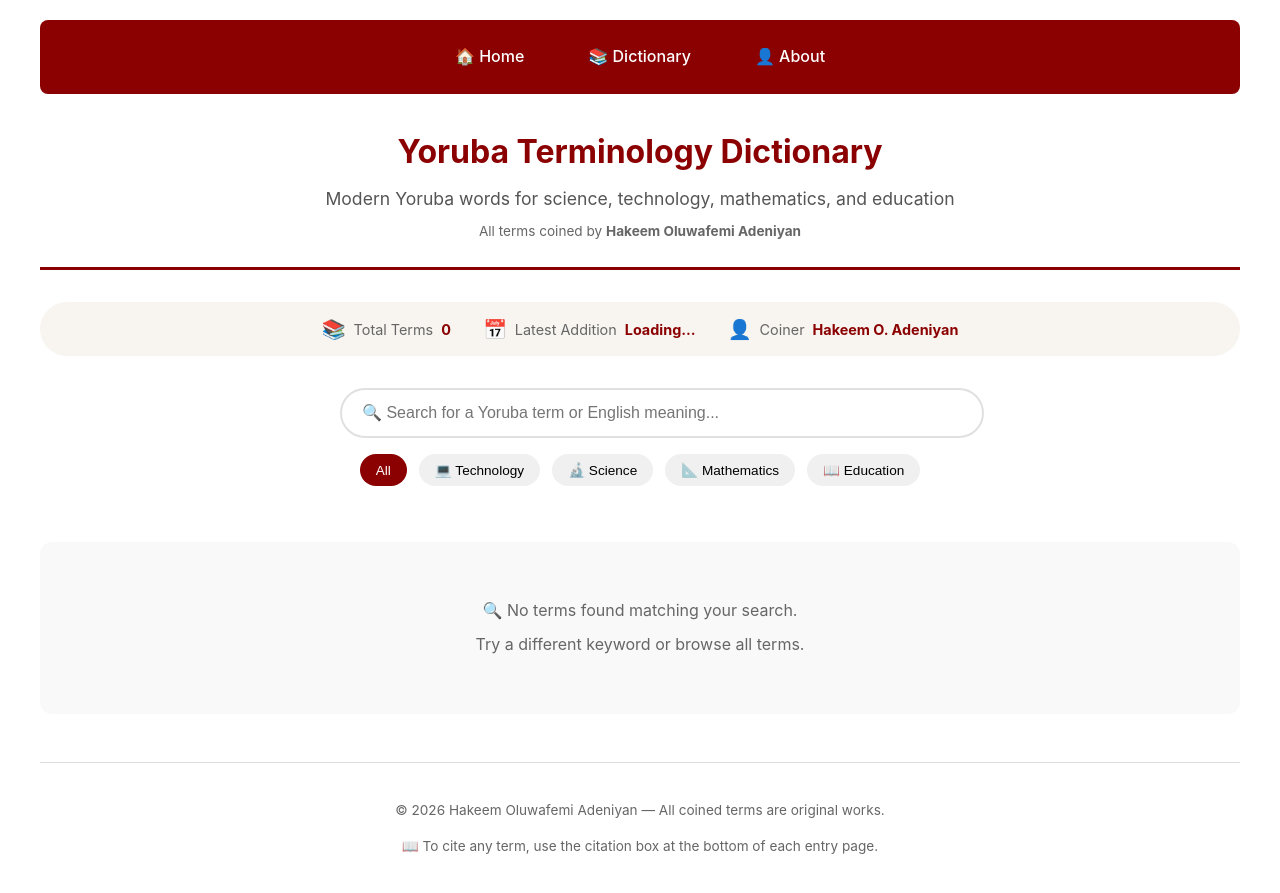
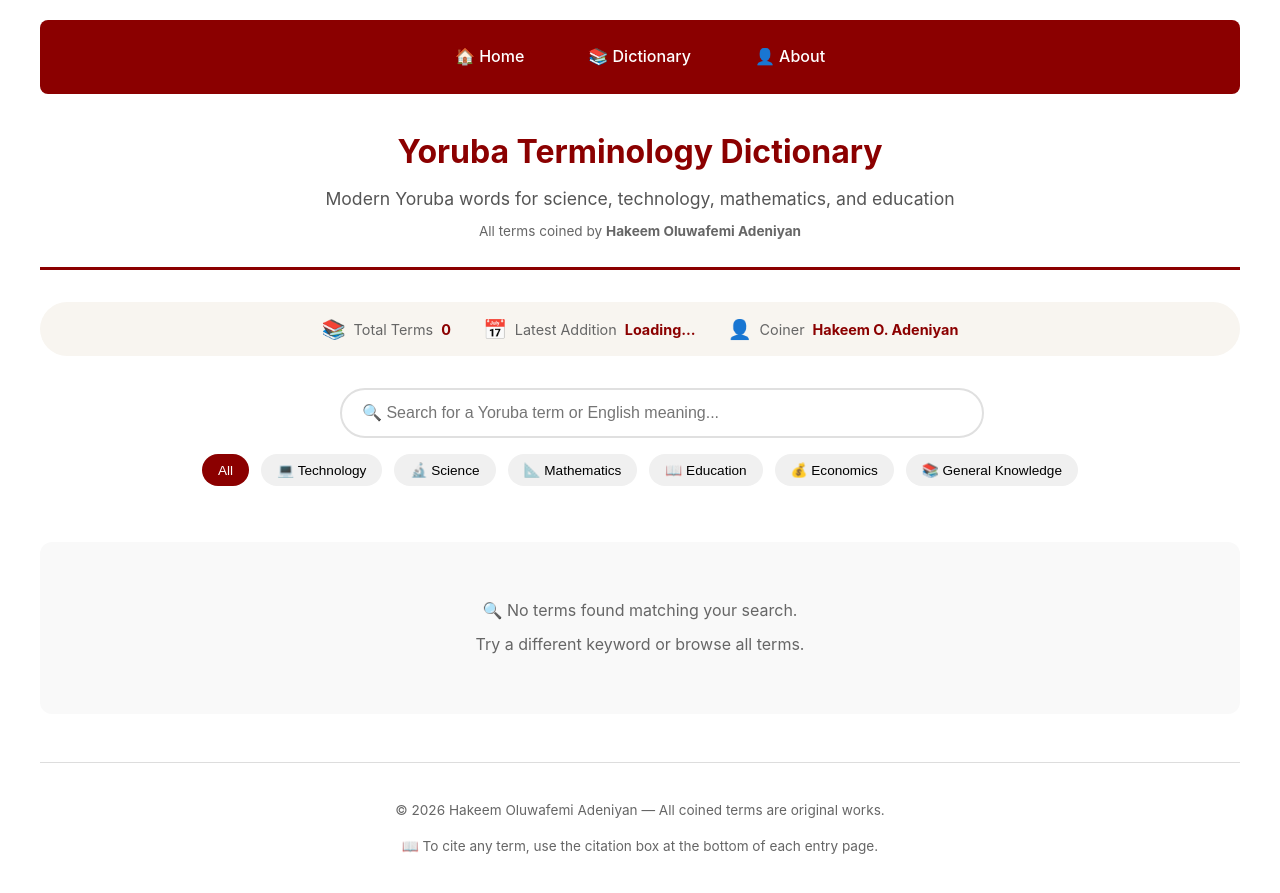
Before and after one commit to hakeemoadeniyan/hakeemoadeniyan.github.io, a Jekyll site: the page built from index.html, in a window 1280 px wide. Shown: the top 893 px of the page. Built offline with Jekyll 4.4.1, drawn with Linux system fonts in a browser that asks for light colours.

Commit message:
Update index.html

```diff
--- a/index.html
+++ b/index.html
@@ -39,6 +39,8 @@ title: Yoruba Terminology Dictionary
       <button class="filter-btn" data-filter="Science">🔬 Science</button>
       <button class="filter-btn" data-filter="Mathematics">📐 Mathematics</button>
       <button class="filter-btn" data-filter="Education">📖 Education</button>
+      <button class="filter-btn" data-filter="Economics">💰 Economics</button>
+      <button class="filter-btn" data-filter="General Knowledge">📚 General Knowledge</button>
     </div>
   </div>
 
```
